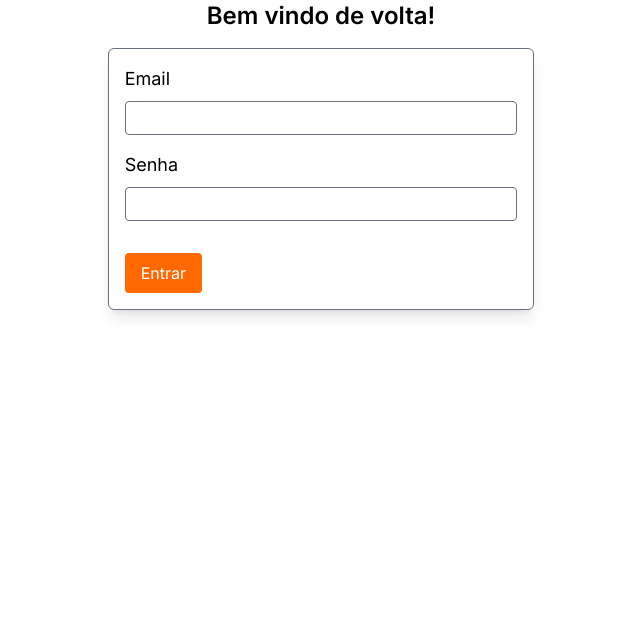
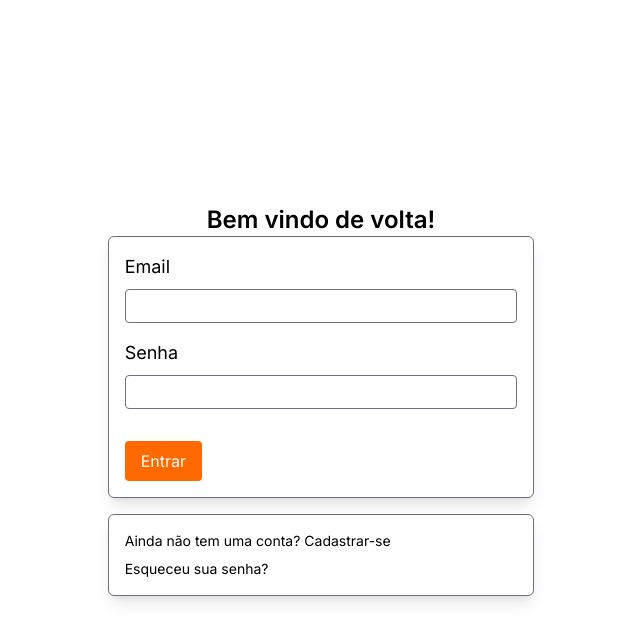
Before and after one commit to Fabrioco/SnapCart, a Next.js app in the folder client/: page /auth/login in a window 1280 px wide. Shown: the top 642 px of the page, without its empty margins (319-959 px from the left). Built offline with nearby package versions, Linux system fonts and the light colour scheme.

Commit message:
feat(loginPage): adicionei o AuthLinksCompenent

```diff
--- a/client/src/app/auth/login/page.tsx
+++ b/client/src/app/auth/login/page.tsx
@@ -1,10 +1,12 @@
+import { AuthLinks } from "@/ui/auth/login/authLinks";
 import { LoginForm } from "@/ui/auth/login/form";
 
 export default function LoginPage() {
   return (
-    <main className="flex flex-col gap-4 w-full h-full items-center justify-center">
-      <h1 className="text-2xl font-semibold">Bem vindo de volta!</h1>
+    <main className="flex flex-col items-center justify-center min-h-screen">
+      <h1 className="text-2xl font-semibold w-fit">Bem vindo de volta!</h1>
       <LoginForm />
+      <AuthLinks />
     </main>
   );
 }
```
